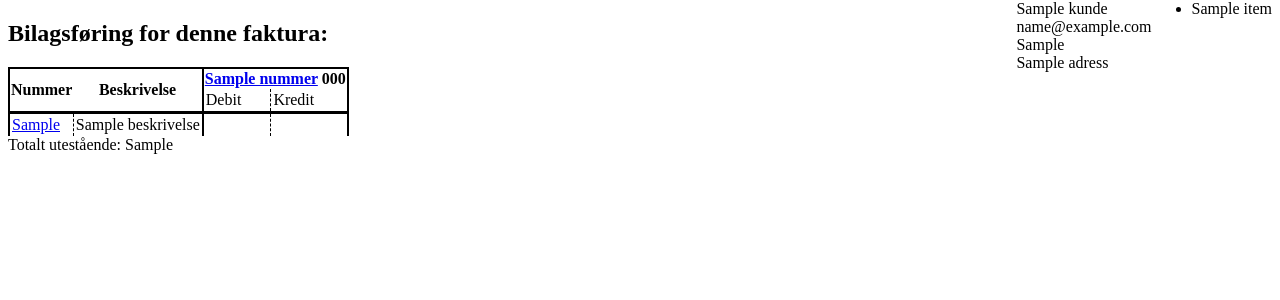
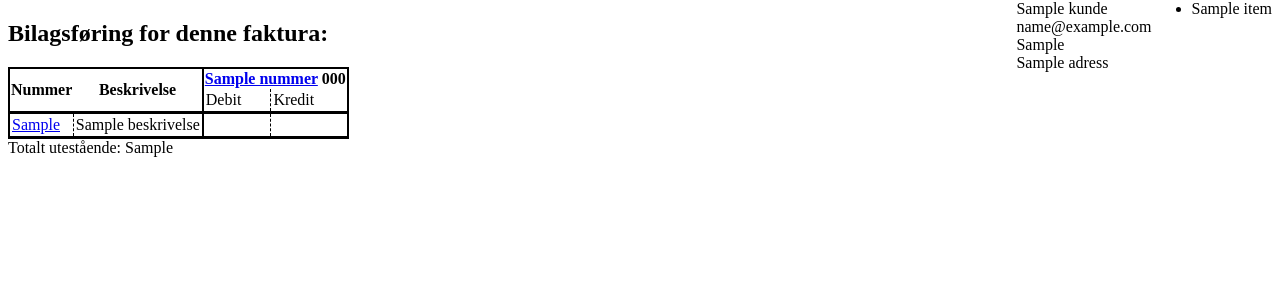
Before and after one commit to ivarne/django_regnskap, a Django app: template faktura/templates/show.html in a window 1280 px wide. Shown: the part 126-426 px from the top of the page. Run offline with Django 3.2, Linux system fonts and the light colour scheme; the template is opened without the code that fills it: most values are stand-ins (such as "Sample title", 1, 10 or a date in 2020).

Commit message:
added logg message on payment

```diff
--- a/faktura/views/views.py
+++ b/faktura/views/views.py
@@ -46,6 +46,8 @@ def betal_faktura(request, id):
         i1.save()
         i2.save()
         faktura.bilag.add(bilag)
+
+        faktura.data['log'].append(u"Betaling registrert (%s kr) %s av %s"%(fdata['belop'],datetime.datetime.today().strftime('%Y-%m-%d %H:%M:%S'), request.user))
         faktura.save()
 
         return HttpResponseRedirect( '/faktura/show/'+str(faktura.id) )
--- a/regnskap/static/style.css
+++ b/regnskap/static/style.css
@@ -123,3 +123,6 @@ table{
 .debit-kredit-regnskap tr:nth-child(3){
     border-top: 3px solid black;
 }
+.debit-kredit-regnskap tr:last-child{
+    border-bottom: 3px solid black;
+}
```
